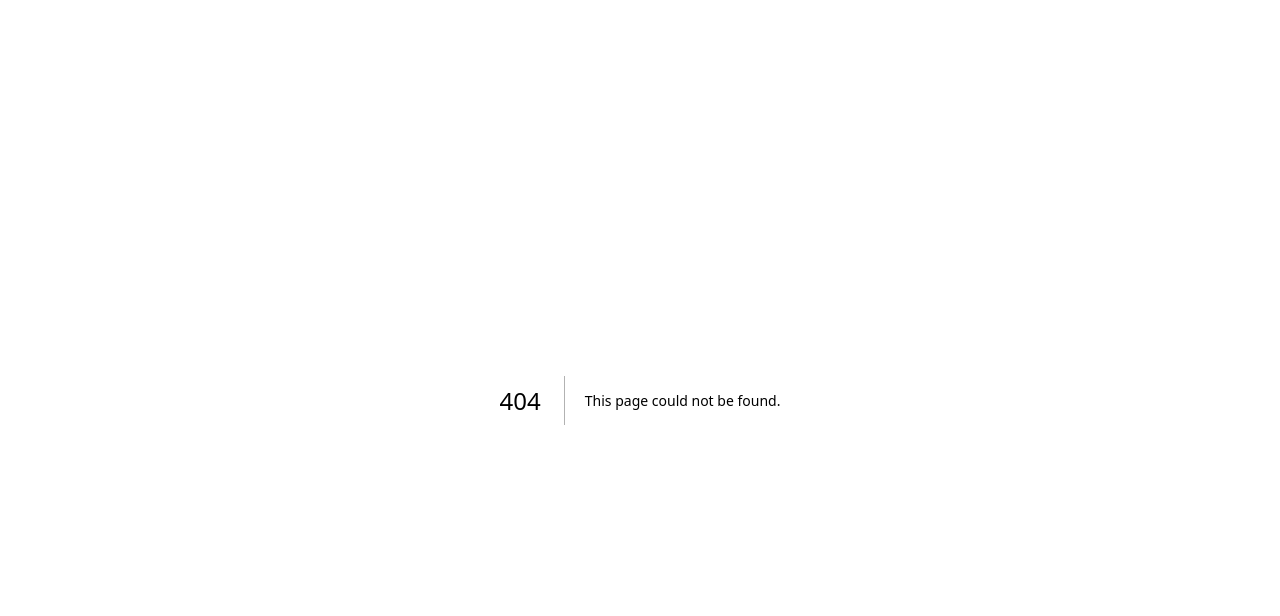
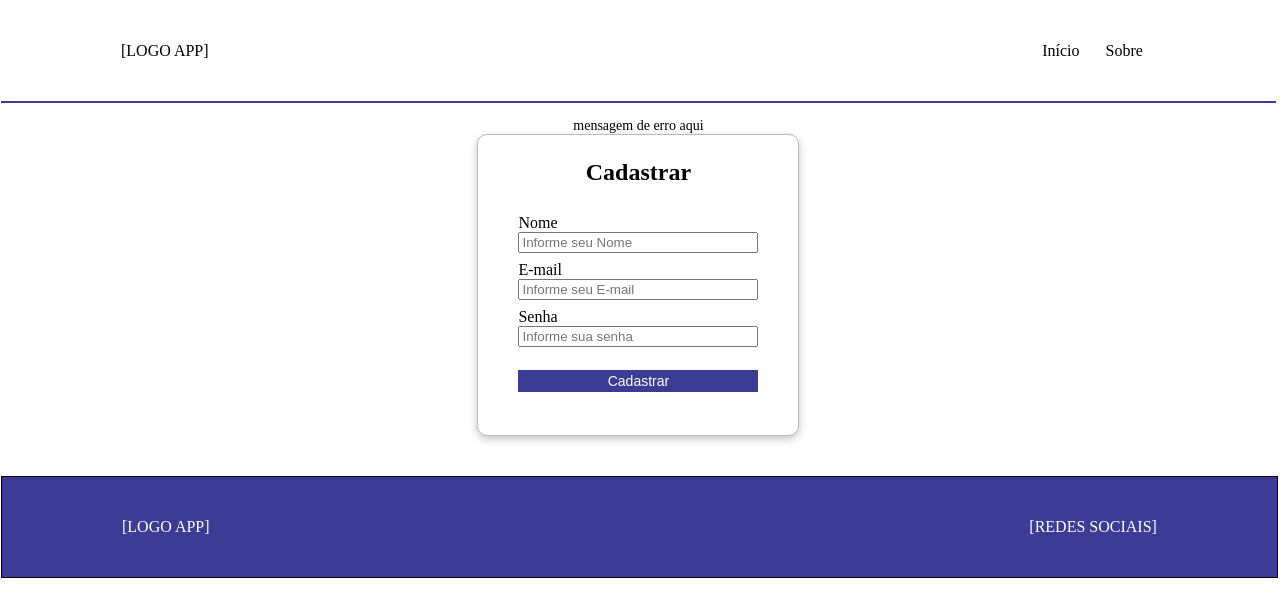
Before and after one commit to rapael-augusto/metabolismoagrario_frontweb, a Next.js app: page /register in a window 1280 px wide. Before the commit this address had no page. Shown: the top 616 px of the page. Built offline with nearby package versions, Linux system fonts and the light colour scheme.

Commit message:
page de criar conta

```diff
--- /dev/null
+++ b/src/app/register/page.tsx
@@ -0,0 +1,64 @@
+'use client';
+
+import Layout from "@/components/layout/layout";
+import { useState } from "react";
+import Button from "@/components/forms/button";
+import InputDefault from "@/components/forms/inputDefault";
+import '../../styles/form/form.css'
+import '../../styles/home/login.css'
+
+const registerComp = () => {
+    const [name, setName] = useState('')
+    const [email, setEmail] = useState('')
+    const [password, setPassword] = useState('')
+
+    const cadastroEvento = async (e: React.FormEvent) => {
+        e.preventDefault()
+        console.log('cadastro evento')
+    }
+
+    return (
+        <Layout>
+            <div className="feedback-error" >mensagem de erro aqui</div>
+
+            <form className="formBody-login">
+                <div className="form-input-box">
+                    <h2 className="tittle-login">Cadastrar</h2>
+                </div>
+
+                <InputDefault
+                    type={'text'}
+                    placeholder={'Informe seu Nome'}
+                    classe={'form-input-box'}
+                    label={'Nome'}
+                    onChange={(e: React.ChangeEvent<HTMLInputElement>) => setName((e.target as HTMLInputElement).value)}
+                    value={name}
+                />
+
+                <InputDefault
+                    type={'email'}
+                    placeholder={'Informe seu E-mail'}
+                    classe={'form-input-box'}
+                    label={'E-mail'}
+                    onChange={(e: React.ChangeEvent<HTMLInputElement>) => setEmail((e.target as HTMLInputElement).value)}
+                    value={email}
+                />
+
+                <InputDefault
+                    type={'password'}
+                    placeholder={'Informe sua senha'}
+                    classe={'form-input-box'}
+                    label={'Senha'}
+                    onChange={(e: React.ChangeEvent<HTMLInputElement>) => setPassword((e.target as HTMLInputElement).value)}
+                    value={password}
+                />
+
+                <div className="form-input-box">
+                    <Button texto={'Cadastrar'} classe={'button-home'} onclick={cadastroEvento} />
+                </div>
+            </form>
+        </Layout>
+    );
+}
+
+export default registerComp;
--- a/src/styles/form/form.css
+++ b/src/styles/form/form.css
@@ -1,17 +1,3 @@
-.formBody {
-    display: flex;
-    flex-direction: column;
-    align-items: flex-start;
-    justify-content: flex-start;
-    border: 1px solid rgba(0, 0, 0, 0.267);
-    border-radius: 10px;
-    width: 300px;
-    height: 300px;
-    margin: 0 auto;
-    padding: 30px 10px 10px 10px;
-    box-shadow: rgba(0, 0, 0, 0.24) 0px 3px 8px;
-}
-
 .form-input-box {
     display: flex;
     flex-direction: column;
--- a/src/styles/home/login.css
+++ b/src/styles/home/login.css
@@ -8,7 +8,7 @@
     width: 300px;
     height: 270px;
     margin: 0 auto;
-    padding: 40px 10px 10px 10px;
+    padding: 0px 10px 30px 10px;
     box-shadow: rgba(0, 0, 0, 0.24) 0px 3px 8px;
 }
 
--- a/src/styles/layout/layout.css
+++ b/src/styles/layout/layout.css
@@ -9,7 +9,7 @@
     position: relative;
     top: 0px;
     width: 100%;
-    margin: 0px;
+    margin: 0px 0px 15px 0px;
     height: 100px;
     border-bottom: 2px solid rgb(60, 60, 151);
     display: flex;
@@ -56,11 +56,11 @@
 .footer-box{
     background-color: rgb(60, 60, 151);
     color: white;
-    position: fixed;
+    position: relative;
     bottom: 0px;
     width: 100%;
-    margin: 0px;
-    height: 120px;
+    margin: 40px 0 0 0px;
+    height: 100px;
     border: 1px solid black;
     display: flex;
 }
--- a/src/types/loginType.tsx
+++ /dev/null
@@ -1,4 +0,0 @@
-export default interface loginData {
-    email: string
-    password: string
-}
```
Also changed, not shown: src/app/page.tsx (+6 -4 lines), src/services/auth.ts (added, +30 -0 lines), src/services/login.ts (deleted, +0 -16 lines), src/types/authType.tsx (added, +10 -0 lines).
